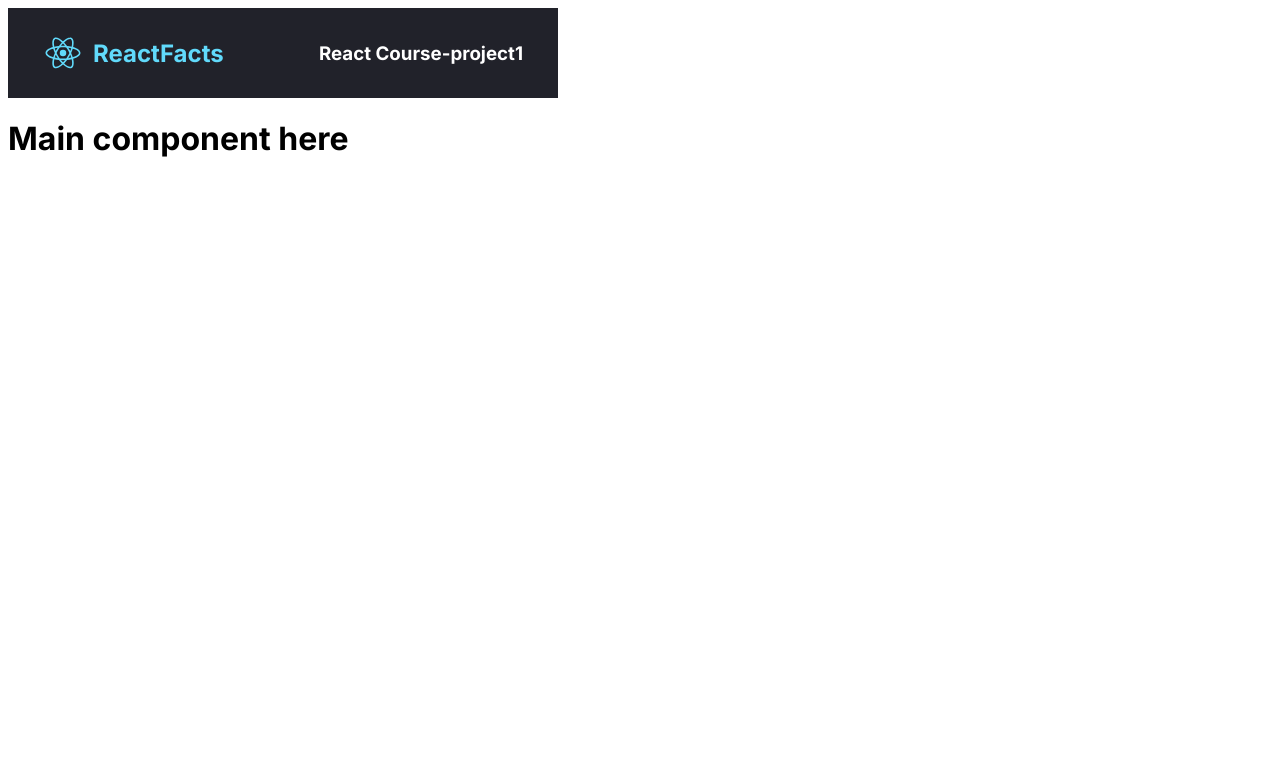
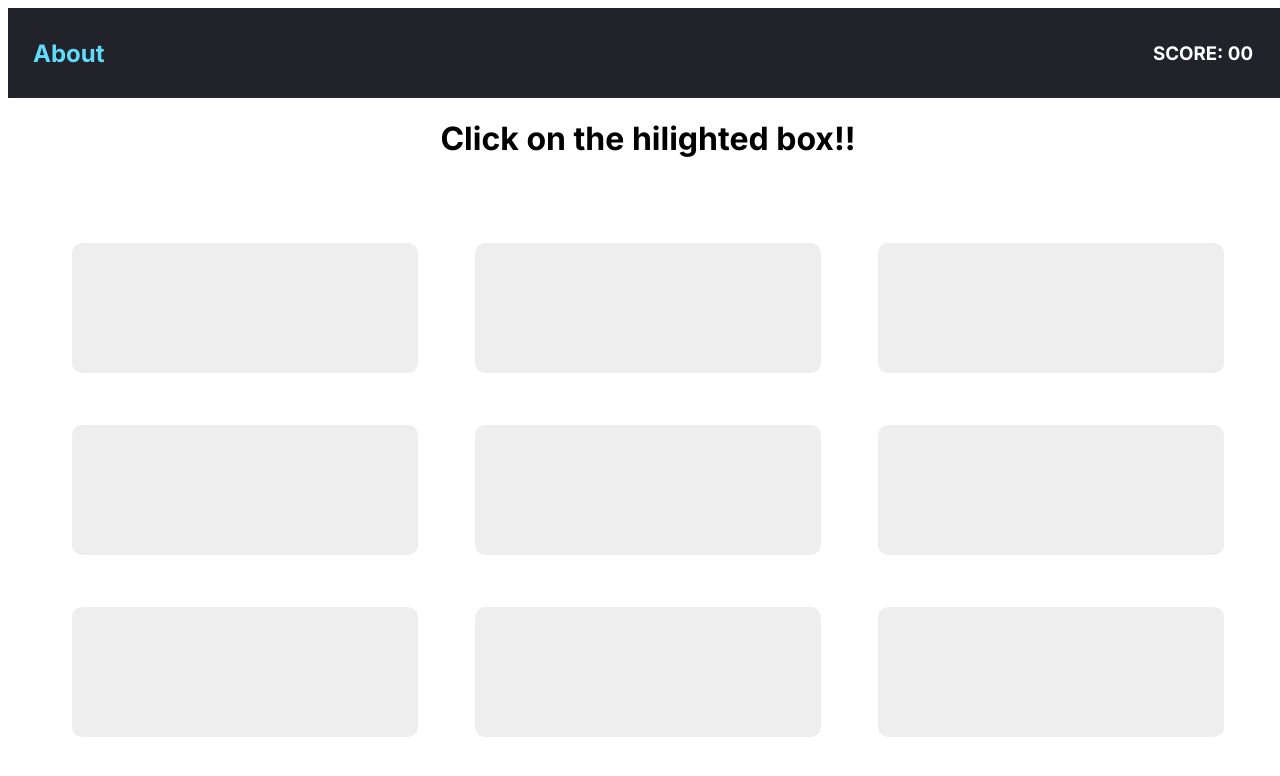
Before and after one commit to loyeh/react-bobziroll, a React (Create React App) app: page / in a window 1280 px wide. Shown: the top 776 px of the page. Built offline with nearby package versions, Linux system fonts and the light colour scheme.

Commit message:
box game first commit

```diff
--- a/package.json
+++ b/package.json
@@ -11,7 +11,8 @@
     "react": "^18.3.1",
     "react-dom": "^18.3.1",
     "react-scripts": "5.0.1",
-    "web-vitals": "^2.1.4"
+    "web-vitals": "^2.1.4",
+    "@babel/plugin-proposal-private-property-in-object":"7.21.11"
   },
   "scripts": {
     "start": "react-scripts start",
--- /dev/null
+++ b/src/components/Boxes.jsx
@@ -0,0 +1,18 @@
+import React from "react";
+
+const Boxes = ({ items = 6 }) => {
+  const boxArr = [];
+  for (let i = 0; i < items; i++) {
+    boxArr.push("box");
+  }
+
+  return (
+    <div className="box-container">
+      {boxArr.map((box, index) => (
+        <div className={box} key={index}></div>
+      ))}
+    </div>
+  );
+};
+
+export default Boxes;
--- a/src/components/Main.jsx
+++ b/src/components/Main.jsx
@@ -1,7 +1,14 @@
 import React from "react";
+import Boxes from "./Boxes";
 
 const Main = () => {
-  return <h1>Main component here</h1>;
+
+  return (
+    <div className="game-container">
+      <h1>Click on the hilighted box!!</h1>
+      <Boxes items={9} />
+    </div>
+  );
 };
 
 export default Main;
--- a/src/components/Navbar.jsx
+++ b/src/components/Navbar.jsx
@@ -4,10 +4,9 @@ import logoimg from "../logo.svg";
 const Navbar = () => {
   return (
     <nav className="navbar">
-      <img src={logoimg} alt="react logo" />
-      <h2>ReactFacts</h2>
+      <h2>About</h2>
 
-      <h3>React Course-project1</h3>
+      <h3>SCORE: 00</h3>
     </nav>
   );
 };
--- a/src/index.css
+++ b/src/index.css
@@ -4,7 +4,7 @@
 
 .container {
   font-family: inter, sans-serif;
-  width: 550px;
+  width: 100dvw;
 }
 
 .navbar {
@@ -33,3 +33,31 @@
   color: white;
   padding-right: 10px;
 }
+
+.game-container {
+  width: 100%;
+  display: flex;
+  align-items: center;
+  justify-content: center;
+  flex-direction: column;
+}
+
+.box-container {
+  display: flex;
+  flex-wrap: wrap;
+  flex-direction: row;
+  width: 90dvw;
+  height: 65dvh;
+  align-items: center;
+  justify-content: space-between;
+  margin-top: 50px;
+  gap: 25px;
+}
+
+.box {
+  width: 30%;
+  height: 25%;
+  background-color: #eee;
+  border-radius: 10px;
+  cursor: pointer;
+}
```
Also changed, not shown: src/components/MyComponent.jsx (added, +7 -0 lines).
